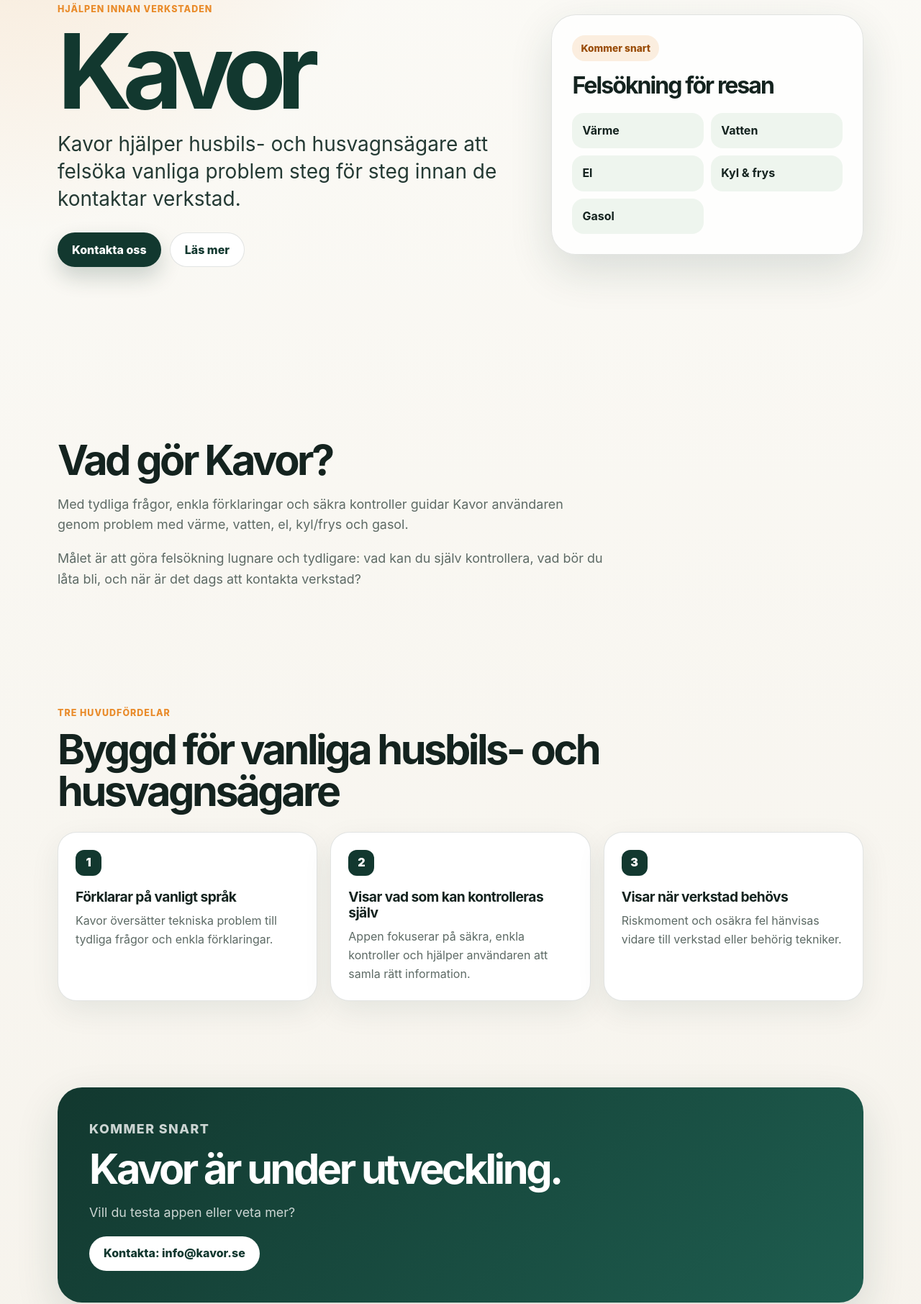
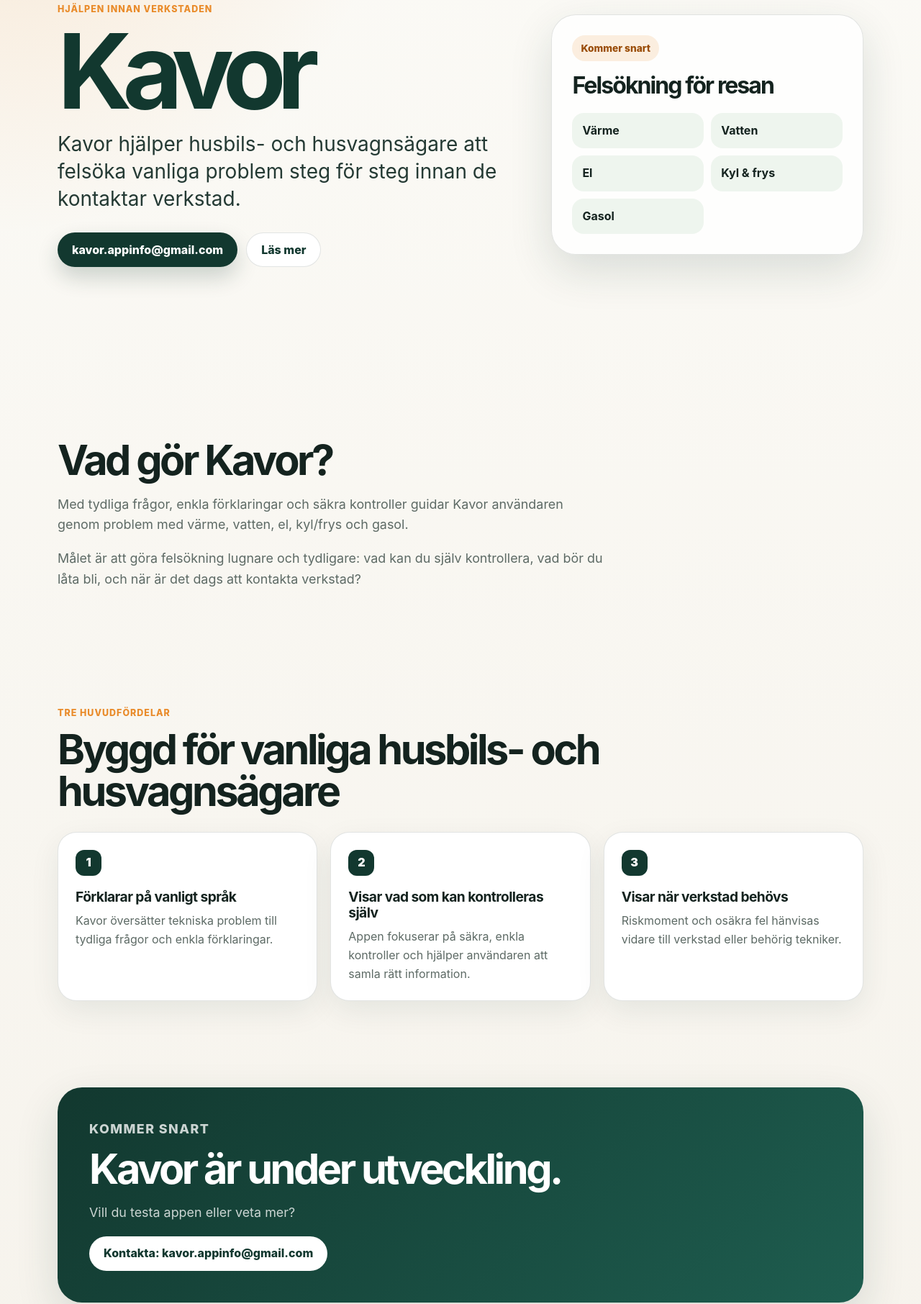
Before and after one commit to claudiocova10-hash/kavor.se, a plain HTML site: page index.html in a window 1280 px wide. Shown: the part 219-2031 px from the top of the page at 72% size. Drawn offline with Linux system fonts and the light colour scheme.

Commit message:
Ändrade kontaktmail till Gmail

```diff
--- a/index.html
+++ b/index.html
@@ -30,7 +30,7 @@
           Kavor hjälper husbils- och husvagnsägare att felsöka vanliga problem steg för steg innan de kontaktar verkstad.
         </p>
         <div class="hero-actions">
-          <a class="button" href="mailto:info@kavor.se">Kontakta oss</a>
+          <a class="button" href="mailto:">kavor.appinfo@gmail.com</a>
           <a class="button secondary" href="#om">Läs mer</a>
         </div>
       </div>
@@ -85,7 +85,7 @@
       <p class="eyebrow">Kommer snart</p>
       <h2>Kavor är under utveckling.</h2>
       <p>Vill du testa appen eller veta mer?</p>
-      <a class="button" href="mailto:info@kavor.se">Kontakta: info@kavor.se</a>
+      <a class="button" href="mailto:kavor.appinfo@gmail.com">Kontakta: kavor.appinfo@gmail.com</a>
     </section>
   </main>
 
```
Also changed, not shown: privacy.html (+1 -1 lines).
